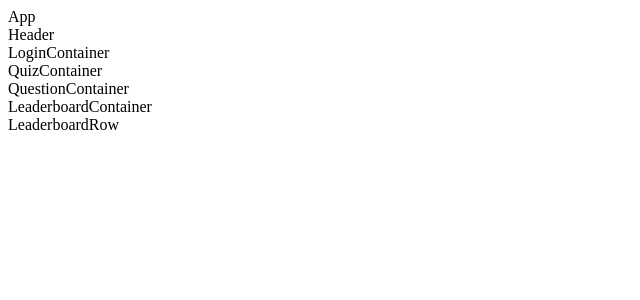
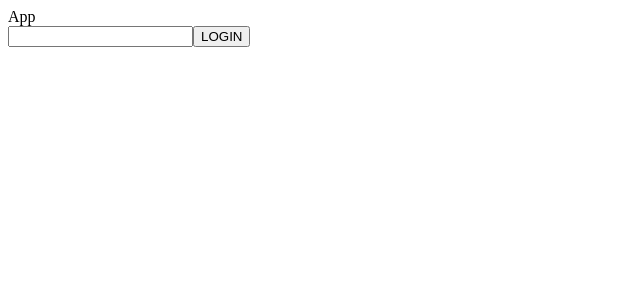
Before and after one commit to mdl-internship-souradeep-nanda/exam4-react, a React (Create React App) app: page / in a window 1280 px wide. Shown: the top 300 px of the page, without its empty margins (0-640 px from the left). Built offline with nearby package versions, Linux system fonts and the light colour scheme.

Commit message:
Login done

```diff
--- a/package.json
+++ b/package.json
@@ -4,6 +4,7 @@
   "private": true,
   "dependencies": {
     "axios": "^0.18.0",
+    "prop-types": "^15.6.1",
     "react": "^16.2.0",
     "react-dom": "^16.2.0",
     "react-scripts": "1.1.1"
--- a/src/App/App.js
+++ b/src/App/App.js
@@ -1,4 +1,6 @@
 import React from 'react';
+// import axios from 'axios';
+
 import './App.css';
 
 import Header from '../Header/Header';
@@ -6,14 +8,71 @@ import LoginContainer from '../LoginContainer/LoginContainer';
 import QuizContainer from '../QuizContainer/QuizContainer';
 import LeaderboardContainer from '../LeaderboardContainer/LeaderboardContainer';
 
-const App = () => (
-  <div className="App" >
-    App
-    <Header />
-    <LoginContainer />
+import externals from '../externals.json';
+
+class App extends React.Component {
+  constructor(props) {
+    super(props);
+    this.PAGES = {
+      LOGIN: 'LOGIN',
+      QUIZ: 'QUIZ',
+      LEADERBOARD: 'LEADERBOARD',
+    };
+    this.state = {
+      currentPage: this.PAGES.LOGIN,
+      username: '',
+    };
+  }
+
+  loginContainerJsx = () => (
+    <LoginContainer
+      onLogin={(username) => {
+        // axios({
+        //   method: 'POST',
+        //   url: externals.login,
+        //   crossdomain: true,
+        // });
+
+        fetch(externals.login, {
+          body: JSON.stringify({ username }),
+          headers: {
+            'content-type': 'application/json',
+          },
+          method: 'POST',
+          mode: 'no-cors',
+        }).then(res => res.text().then(console.log));
+
+        this.setState({
+          currentPage: this.PAGES.QUIZ,
+          username,
+        });
+      }}
+    />
+  )
+
+  quizContainerJsx = () => (
     <QuizContainer />
+  )
+
+  leaderboardContainerJsx = () => (
     <LeaderboardContainer />
-  </div>
-);
+  )
+
+  render() {
+    const bodyJsx = {
+      [this.PAGES.LOGIN]: this.loginContainerJsx(),
+      [this.PAGES.QUIZ]: this.quizContainerJsx(),
+      [this.PAGES.LEADERBOARD]: this.leaderboardContainerJsx(),
+    }[this.state.currentPage];
+
+    return (
+      <div className="App" >
+        App
+        <Header username={this.state.username} />
+        {bodyJsx}
+      </div>
+    );
+  }
+}
 
 export default App;
--- a/src/Header/Header.js
+++ b/src/Header/Header.js
@@ -1,11 +1,16 @@
 import React from 'react';
+import PropTypes from 'prop-types';
 
 import './Header.css';
 
-const Header = () => (
+const Header = props => (
   <div className="Header" >
-    Header
+    {props.username.length ? `Hello ${props.username}` : ''}
   </div>
 );
 
+Header.propTypes = {
+  username: PropTypes.string.isRequired,
+};
+
 export default Header;
--- a/src/LoginContainer/LoginContainer.js
+++ b/src/LoginContainer/LoginContainer.js
@@ -1,10 +1,34 @@
 import React from 'react';
+import PropTypes from 'prop-types';
+
 import './LoginContainer.css';
 
-const LoginContainer = () => (
-  <div className="LoginContainer" >
-    LoginContainer
-  </div>
-);
+class LoginContainer extends React.Component {
+  constructor(props) {
+    super(props);
+    this.state = {
+      username: '',
+    };
+  }
+  render() {
+    return (
+      <div className="LoginContainer" >
+        <input onChange={
+          (evt) => {
+            this.setState({ username: evt.target.value });
+          }
+        }
+        />
+        <button onClick={() => this.props.onLogin(this.state.username)}>
+          LOGIN
+        </button>
+      </div>);
+  }
+}
+
+
+LoginContainer.propTypes = {
+  onLogin: PropTypes.func.isRequired,
+};
 
 export default LoginContainer;
--- /dev/null
+++ b/src/externals.json
@@ -0,0 +1,7 @@
+{
+  "login": "http://localhost:8080/login",
+  "fetchQuestions": "http://localhost:8080/fetchQuestions",
+  "getLeaderboard": "http://localhost:8080/getLeaderboard",
+  "postAnswers": "http://localhost:8080/postAnswers",
+  "getSavedState": "http://localhost:8080/getSavedState"
+}
```
